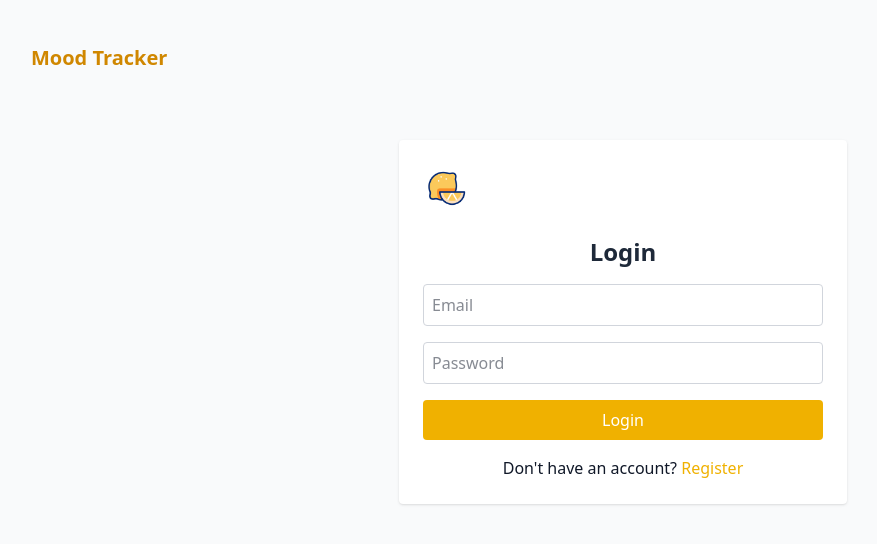
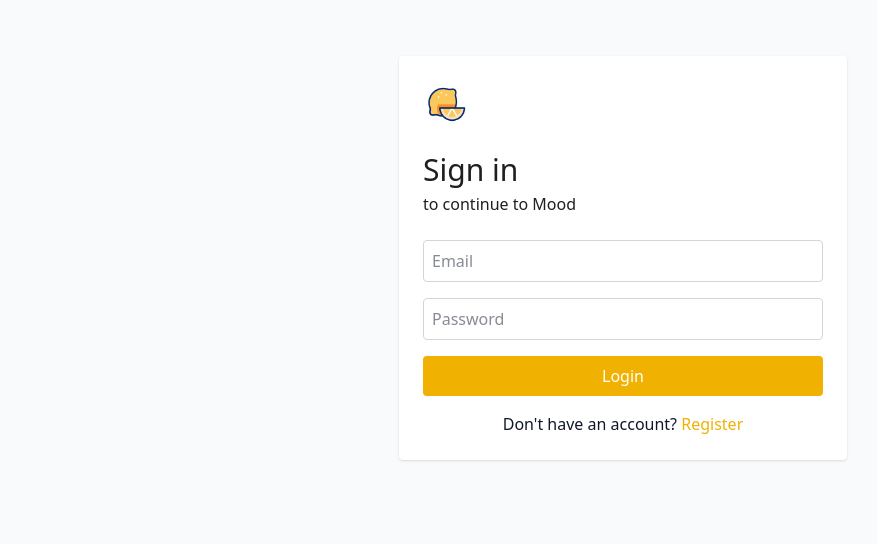
Before and after one commit to sunnybunnyy/mood, a React (Vite) app in the folder client/: page /login in a window 1280 px wide. Shown: the top 544 px of the page, without its empty margins (17-894 px from the left). Built offline with nearby package versions, Linux system fonts and the light colour scheme.

Commit message:
Get rid of padding in root element and add favicon

```diff
--- a/client/index.html
+++ b/client/index.html
@@ -3,7 +3,7 @@
   <head>
     <meta charset="UTF-8" />
     <link rel="stylesheet" href="https://fonts.googleapis.com/css2?family=Inter:wght@400;500;600;700&display=swap" />
-    <link rel="icon" type="image/svg+xml" href="/vite.svg" />
+    <link rel="icon" type="image/svg+xml" href="/lemon.gif" />
     <meta name="viewport" content="width=device-width, initial-scale=1.0" />
     <title>Vite + React</title>
   </head>
--- a/client/src/App.css
+++ b/client/src/App.css
@@ -3,7 +3,6 @@
 #root {
   max-width: 1280px;
   margin: 0 auto;
-  padding: 2rem;
   text-align: center;
 }
 
--- a/client/src/App.jsx
+++ b/client/src/App.jsx
@@ -14,7 +14,6 @@
     <Router>
       <AuthProvider>
         <div className="min-h-screen bg-gray-50">
-          <Navbar />
           <div className="container mx-auto p-4">
             <Routes>
               <Route path="/login" element={<Login />} />
--- a/client/src/components/Navbar.jsx
+++ b/client/src/components/Navbar.jsx
@@ -5,13 +5,13 @@
     const { user, logout } = useAuth();
 
     return (
-        <nav>
+        <nav className="">
             <div className="container mx-auto px-4 py-3 flex justify-between items-center">
                 <Link to="/" className="text-xl font-bold text-yellow-600">
                     Mood Tracker
                 </Link>
 
-                {user && (
+                {user ? (
                     <div className="flex items-center space-x-4">
                         <Link to="/entry" className="text-gray-700 hover:text-yellow-600">
                             New Entry
@@ -26,6 +26,15 @@
                             Logout
                         </button>
                     </div>
+                ) : (
+                    <div className="flex items-center space-x-4">
+                        <Link to="/login" className="text-gray-700 hover:text-yellow-600">
+                            Login
+                        </Link>
+                        <Link to="/register" className="text-gray-700 hover:text-yellow-600">
+                            Register
+                        </Link>
+                    </div>
                 )}
             </div>
         </nav>
--- a/client/src/pages/Login.jsx
+++ b/client/src/pages/Login.jsx
@@ -23,7 +23,10 @@
             <div className='flex items-center mb-6'>
                 <img src="lemon.gif" alt="Lemon Logo" className='w-12 h-12 object-contain' />
             </div>
-            <h1 className="text-2xl font-bold mb-4">Login</h1>
+            <div className='mb-6 text-left'>
+                <h1 className="text-3xl font-normal text-[#1f1f1f] mb-1">Sign in</h1>
+                <h2 className="font-normal text-[#1f1f1f] text-base">to continue to Mood</h2>
+            </div>
             {error && <div className='text-red-500 mb-4'>{error}</div>}
             <form onSubmit={handleSubmit}>
                 <div className='mb-4'>
```
